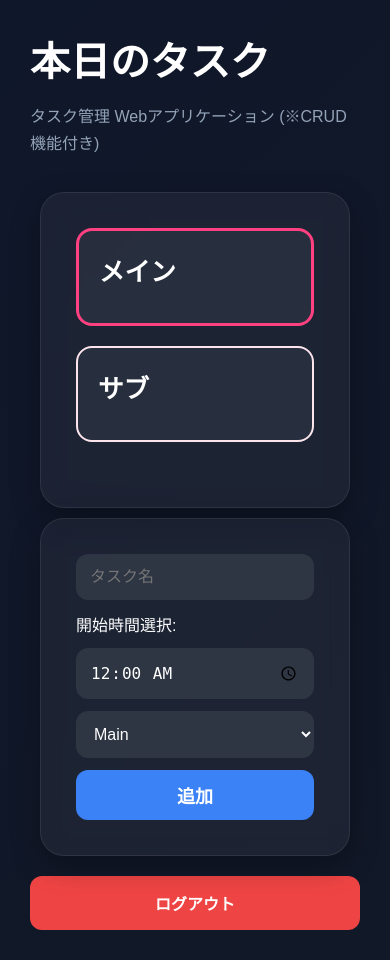
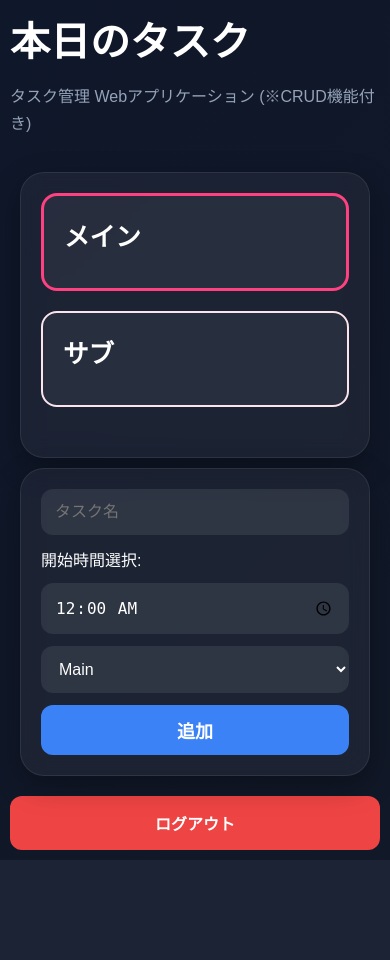
Before and after one commit to Python-arr1215/CRUD_TaskManager, a Flask app: page /home in a window 390 px wide. After the commit the page ends 860 px from the top, so only its background shows below. Run offline with Flask 3, Linux system fonts and the light colour scheme; a user stored in the database is signed in; data that the repository does not hold is empty.

Commit message:
change css file

```diff
--- a/static/style.css
+++ b/static/style.css
@@ -102,7 +102,7 @@ h1{
     rgba(255,255,255,0.08);
     color: white;
     font-size: 20px;
-    width: 500px;
+    width:100%;
 }
 
 a {
@@ -171,7 +171,7 @@ input[type="time"]{
 
     width: 100%;
 
-    max-width: 360px;
+    max-width: none;
 
     padding: 20px;
 
@@ -296,8 +296,20 @@ h3{
 
 @media (max-width: 768px){
 
+    body{
+        padding: 10px;
+    }
+
     h1{
         font-size: 2.5rem;
+    }
+
+    .app-card{
+        padding:20px;
+    }
+
+    .task-form input[type="text"]{
+        min-width:0;
     }
 
     .card-header{
```
